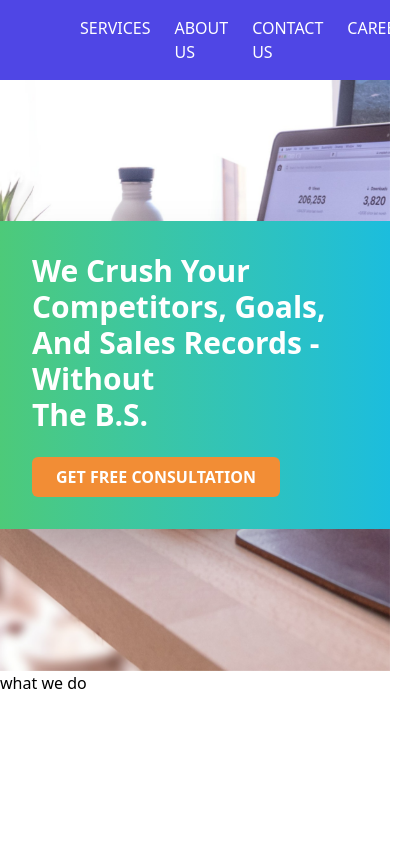
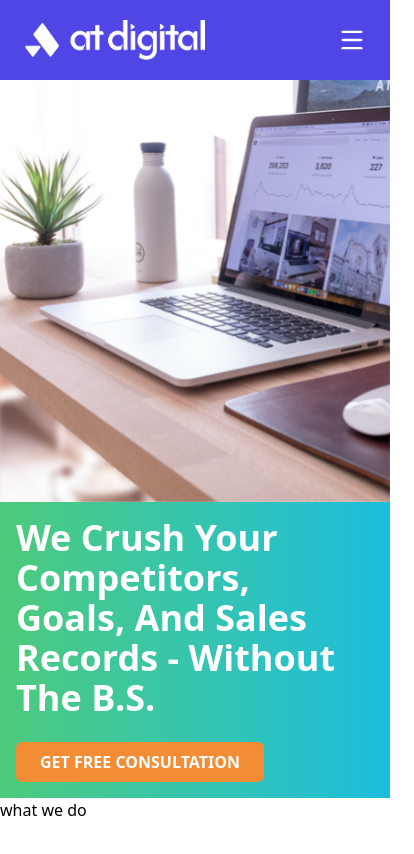
Before and after one commit to Munasinghe123/AtDigital-Landingpage, a React (Vite) app: page / in a window 390 px wide. Shown: the top 854 px of the page, 414 px wide, since content can reach past the window. Built offline with nearby package versions, Linux system fonts and the light colour scheme.

Commit message:
completed  : hero section and header responsiveness

```diff
--- a/package.json
+++ b/package.json
@@ -12,6 +12,7 @@
   "dependencies": {
     "@tailwindcss/vite": "^4.1.13",
     "gsap": "^3.13.0",
+    "lucide-react": "^0.544.0",
     "react": "^19.1.1",
     "react-dom": "^19.1.1",
     "react-router-dom": "^7.9.3",
--- a/src/Components/Header.jsx
+++ b/src/Components/Header.jsx
@@ -1,15 +1,36 @@
-import React from 'react'
+import React, { useState } from 'react'
 import Logo from '../assets/Logo.png';
 import { Link } from 'react-router-dom';
+import { Menu, X } from 'lucide-react';
 
 function Header() {
+    const [isOpen, setIsOpen] = useState(false);
+
+    const toggleMenu = () => {
+        setIsOpen(!isOpen);
+    };
+
+    const closeMenu = () => {
+        setIsOpen(false);
+    };
+
     return (
-        <div className='bg-[#4F46E5]  flex items-center px-10 h-20 justify-between'>
-            <Link to="/">
-                <img src={Logo} alt="Logo" className='pl-10 h-10' />
+        <div className='bg-[#4F46E5] flex items-center px-6 md:px-10 h-20 justify-between relative'>
+            <Link to="/" onClick={closeMenu}>
+                <img src={Logo} alt="Logo" className='md:pl-10 h-10' />
             </Link>
 
-            <div className="text-white text-md flex gap-6">
+
+            <button
+                className="md:hidden text-white z-50"
+                onClick={toggleMenu}
+                aria-label="Toggle menu"
+            >
+                {isOpen ? <X size={28} /> : <Menu size={28} />}
+            </button>
+
+
+            <div className="hidden md:flex text-white text-md gap-6">
                 <Link className="uppercase relative inline-block after:absolute after:left-0 after:-bottom-1 after:h-[2px] after:w-full after:bg-white after:scale-x-0 after:origin-left after:transition-transform after:duration-300 hover:after:scale-x-100 focus-visible:after:scale-x-100"
                     to="/services">
                     Services
@@ -31,6 +52,58 @@ function Header() {
                 </Link>
             </div>
 
+
+            <div className={`${isOpen ? 'translate-x-0' : 'translate-x-full'} md:hidden fixed top-20 right-0 w-full bg-white transition-transform duration-300 ease-in-out z-40`}>
+                <div className="flex flex-col text-black text-lg p-6 space-y-4">
+                     <Link
+                        className="uppercase py-3 "
+                        to="/"
+                        onClick={closeMenu}
+                    >
+                        Home
+                    </Link>
+
+                    <Link
+                        className="uppercase py-3 "
+                        to="/services"
+                        onClick={closeMenu}
+                    >
+                        Services
+                    </Link>
+
+                    <Link
+                        className="uppercase py-3  "
+                        to="/aboutus"
+                        onClick={closeMenu}
+                    >
+                        About Us
+                    </Link>
+
+                    <Link
+                        className="uppercase py-3 "
+                        to="/contactus"
+                        onClick={closeMenu}
+                    >
+                        Contact Us
+                    </Link>
+
+                    <Link
+                        className="uppercase py-3"
+                        to="/careers"
+                        onClick={closeMenu}
+                    >
+                        Careers
+                    </Link>
+                </div>
+            </div>
+
+
+            {isOpen && (
+                <div
+                    className="md:hidden fixed inset-0 bg-black/50 z-30 top-20"
+                    onClick={closeMenu}
+                />
+            )}
         </div>
     )
 }
--- a/src/Pages/LandingPage/HeroSection.jsx
+++ b/src/Pages/LandingPage/HeroSection.jsx
@@ -27,21 +27,40 @@ export default function HeroSection() {
     }, []);
 
     return (
-        <section ref={sectionRef} className="relative h-[70vh] md:h-[90vh] overflow-hidden">
+
+        <section ref={sectionRef} className="relative overflow-hidden">
+
             <div
                 ref={bgRef}
-                className="absolute inset-0 bg-cover bg-[center_60%] md:bg-[center_20%] will-change-transform"
+                className="w-full h-[50vh] md:h-[60vh] lg:h-[90vh] bg-cover bg-[center_20%] will-change-transform"
                 style={{ backgroundImage: `url(${hero})` }}
             />
+            <div className="relative lg:absolute lg:inset-0 z-10">
+                <div className="flex items-start lg:items-center justify-start h-full lg:px-20 lg:pt-72">
+                    <div className="bg-gradient-to-r from-[#4DCA79] to-[#1CBDDD] p-4 md:p-6 w-full lg:max-w-2xl shadow-2xl ">
+                        <h1 className="text-white font-bold mb-6">
 
-            <div className="relative z-10 flex items-center justify-start h-full lg:pl-40  lg:pt-72">
-                <div className="bg-gradient-to-r from-[#4DCA79] to-[#1CBDDD] p-8 md:p-10 max-w-md md:max-w-xl  shadow-2xl">
-                    <h1 className="text-white text-3xl md:text-4xl  font-bold mb-6">
-                        We Crush Your <br /> Competitors, Goals, And Sales Records - Without <br /> The B.S.
-                    </h1>
-                    <button className="bg-[#F28D35] hover:bg-orange-500 uppercase cursor-pointer text-white font-semibold px-6 py-2 rounded-md transition-colors duration-300">
-                        Get Free Consultation
-                    </button>
+                            <span className="block sm:hidden text-4xl">
+                                We Crush Your <br/> Competitors, <br/> Goals, And Sales <br/> Records - Without <br/> The B.S.
+                            </span>
+
+                            <span className="hidden md:block lg:hidden text-5xl">
+                                We Crush Your
+                                Competitors,  <br /> Goals, And
+                                Sales Records -  <br /> Without  The B.S.
+                            </span>
+
+                        <span className="hidden lg:block text-5xl">
+                                We Crush Your <br />
+                                Competitors, Goals, And <br />
+                                Sales Records - Without <br />
+                                The B.S.
+                            </span>
+                        </h1>
+                        <button className="bg-[#F28D35] hover:bg-orange-500 uppercase cursor-pointer text-white font-semibold px-6 py-2 rounded-md transition-colors duration-300">
+                            Get Free Consultation
+                        </button>
+                    </div>
                 </div>
             </div>
         </section>
```
Also changed, not shown: 1 other file (tests, documents, lock files or other folders).
